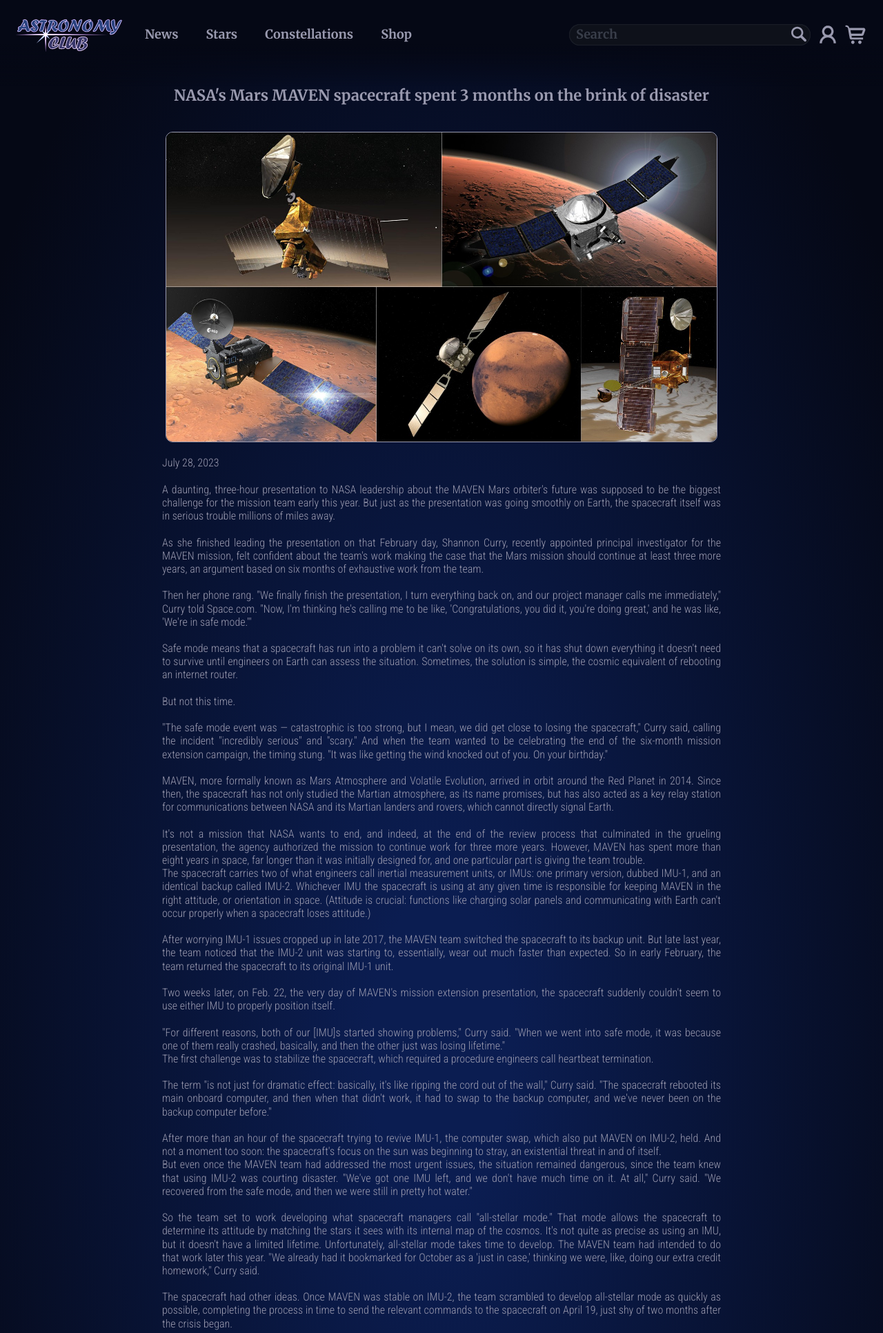
After one commit to Sergy1616/ac_project, a Django app: page /space/news/nasas-mars-maven-spacecraft-spent-3-months-on-the-brink-of-disaster/ in a window 1280 px wide. The commit adds this page. Shown: the top 1932 px of the page at 69% size. Run offline with Django 4.2, Linux system fonts and the light colour scheme; data comes from the database, SQL or seed files in the repository.

Commit message:
SpaceNews detail page

```diff
--- a/ac_app/space/models.py
+++ b/ac_app/space/models.py
@@ -1,4 +1,5 @@
 from django.db import models
+from django.urls import reverse
 
 
 class SpaceNews(models.Model):
@@ -12,6 +13,9 @@
     def __str__(self):
         return self.title
 
+    def get_absolute_url(self):
+        return reverse("news_detail", kwargs={"news_slug": self.slug})
+
     class Meta:
         verbose_name = "news"
         verbose_name_plural = "space news"
--- a/ac_app/space/urls.py
+++ b/ac_app/space/urls.py
@@ -1,8 +1,9 @@
 from django.urls import path
 
-from .views import SpaceNewsView
+from .views import SpaceNewsView, SpaceNewsDetailView
 
 
 urlpatterns = [
     path('news/', SpaceNewsView.as_view(), name='news'),
+    path('news/<slug:news_slug>/', SpaceNewsDetailView.as_view(), name='news_detail'),
 ]
--- a/ac_app/space/views.py
+++ b/ac_app/space/views.py
@@ -1,4 +1,5 @@
-from django.views.generic import ListView
+from django.shortcuts import get_object_or_404
+from django.views.generic import ListView, DetailView
 from .models import SpaceNews
 
 
@@ -9,3 +10,15 @@
 
     def get_queryset(self):
         return SpaceNews.objects.filter(published=True)
+
+
+class SpaceNewsDetailView(DetailView):
+    model = SpaceNews
+    template_name = 'space/news_detail.html'
+    context_object_name = 'news'
+    slug_url_kwarg = 'news_slug'
+
+    def get_object(self, queryset=None):
+        slug = self.kwargs.get(self.slug_url_kwarg)
+        news = get_object_or_404(SpaceNews, slug=slug, published=True)
+        return news
--- a/ac_app/static/css/page-style.css
+++ b/ac_app/static/css/page-style.css
@@ -1,5 +1,7 @@
 /* Pages */
 /* general styles */
+.detail-box { max-width: 840px; }
+
 .edit-input,
 .edit-text-input {
     padding: 5px;
@@ -299,3 +301,27 @@
     font-size: 16px;
     font-weight: 400;
 }
+
+/*  space detail */
+.space-news-content {
+    text-align: justify;
+    margin-top: 20px;
+    padding: 0 10px;
+}
+
+.space-news-content p { margin-bottom: 20px; }
+
+.detail-wrapper {
+    margin: 5px;
+    text-align: center;
+}
+
+.detail-wrapper img,
+.extra-content img {
+    width: 800px;
+    max-height: 600px;
+    object-fit: cover;
+    margin: 0 auto;
+    border: 1px solid var(--text-color);
+    border-radius:10px;
+}
--- a/ac_app/templates/space/news.html
+++ b/ac_app/templates/space/news.html
@@ -6,11 +6,11 @@
             <h1 class="page-title">Space News</h1>
             {% for news in news_list %}
                 <div class="news-wrapper">
-                    <a class="img-link" href="#">
+                    <a class="img-link" href="{{ news.get_absolute_url }}">
                         {% if news.image %}<img src="{{ news.image.url }}" alt="img">{% endif %}
                     </a>
                     <div class="news">
-                        <h2><a href="#">
+                        <h2><a href="{{ news.get_absolute_url }}">
                             {{ news.title|truncatewords:20 }}</a></h2>
                         <p>{{ news.description|truncatewords:50 }}</p>
                         <p class="date">{{ news.time_create|date:"F j, Y" }}</p>
--- /dev/null
+++ b/ac_app/templates/space/news_detail.html
@@ -0,0 +1,20 @@
+{% extends 'base.html' %}
+{% load static %}
+{% block title %}{{ news.title }}{% endblock %}
+{% block content %}
+    <main class="main">
+        <div class="container">
+            <div class="detail-box">
+                <h1 class="page-title detail-title">{{ news.title }}</h1>
+                <div class="detail-wrapper">
+                    {% if news.image %}<img src="{{ news.image.url }}" alt="img">{% endif %}
+                    <div class="space-news-content">
+                        <p>{{ news.time_create|date:"F j, Y" }}</p>
+                        <p>{{ news.description|linebreaksbr }}</p>
+                        <hr>
+                    </div>
+                </div>
+            </div>
+        </div>
+    </main>
+{% endblock %}
```
